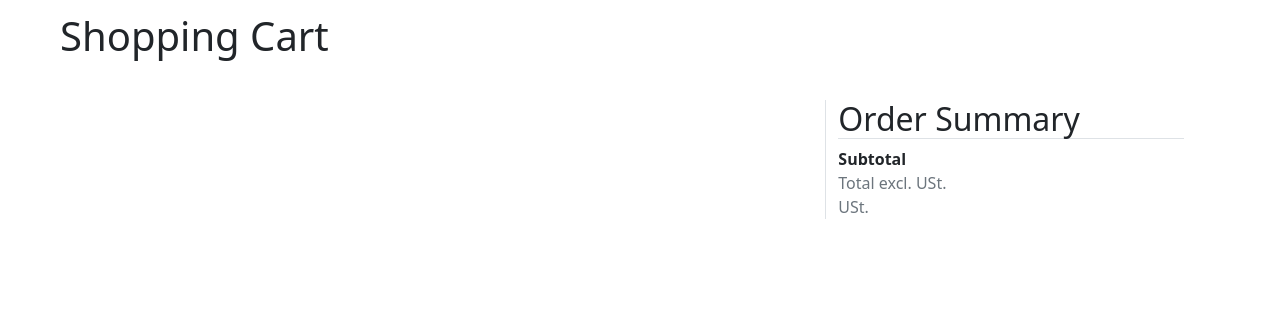
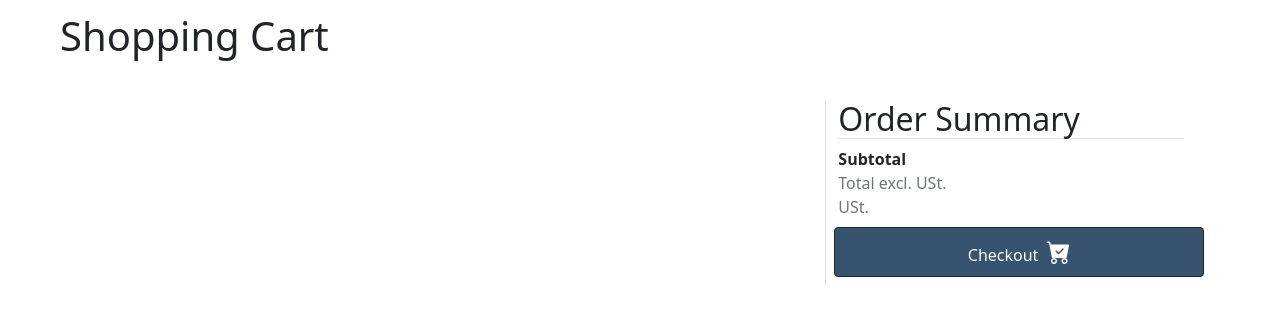
Before and after one commit to wi20b061/Webentwicklungsprojekt, a PHP site: page /shoppingCart.php in a window 1280 px wide. Shown: the part 92-416 px from the top of the page. Run offline with PHP 8.4, Linux system fonts and the light colour scheme; data that the repository does not hold is empty.

Commit message:
bug checkout gefixed

```diff
--- a/Frontend/sites/shoppingCart.php
+++ b/Frontend/sites/shoppingCart.php
@@ -42,7 +42,7 @@
                         <div class="col text-muted text-end" id="ust"></div>
                     </div>
                     <div class="row" id="checkOut">
-                        <!--<button type="button" onclick="checkOut()" class="btn btn-dark m-2" style="background-color: #365370;">Checkout <i class="bi bi-cart-check-fill ms-1" style="font-size: 1.5rem; color: white;"></i></button>-->
+                        <button type="button" onclick="checkOut()" class="btn btn-dark m-2" style="background-color: #365370;">Checkout <i class="bi bi-cart-check-fill ms-1" style="font-size: 1.5rem; color: white;"></i></button>
                     </div>
                 </div>
             </div>
```
